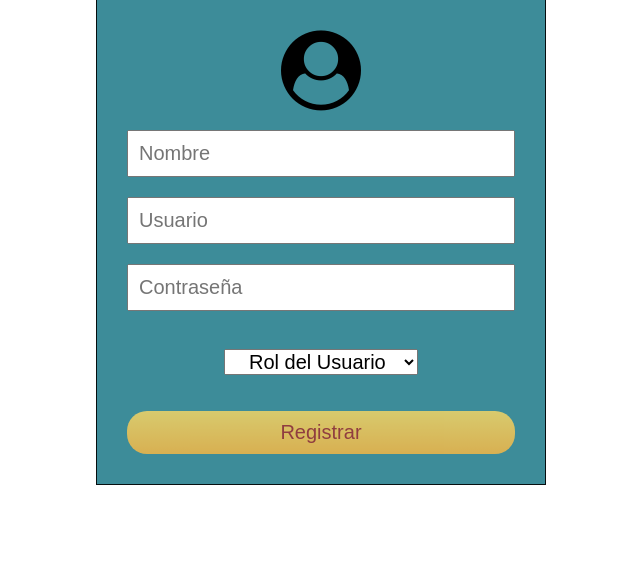
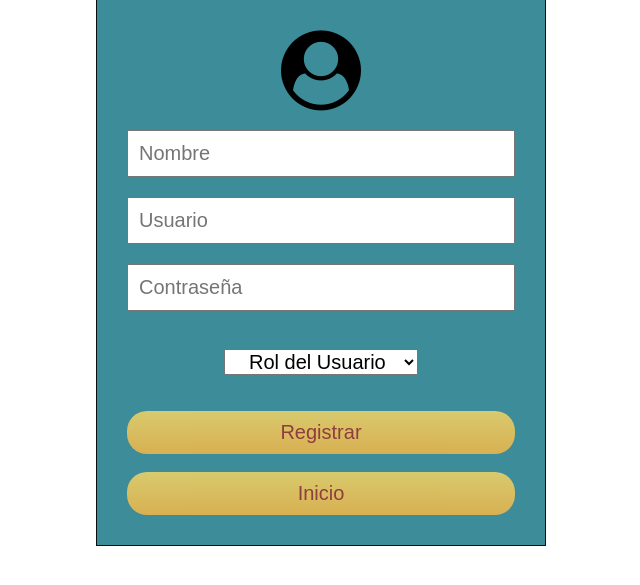
Before and after one commit to macmin/sistemaReportes, a PHP site: page /usuarios.php in a window 1280 px wide. Shown: the part 101-686 px from the top of the page, without its empty margins (319-959 px from the left). Run offline with PHP 8.4, Linux system fonts and the light colour scheme.

Commit message:
registrar usuario

```diff
--- a/usuarios.php
+++ b/usuarios.php
@@ -26,6 +26,9 @@
 					<br>
 					<br>
 					<button class="boton">Registrar</button>
+					<br>
+					<br>
+					<button class="boton"><a href="menuAdministrador.php">Inicio</a></button>
 				</center>
 			</form>
 	</body>
```
